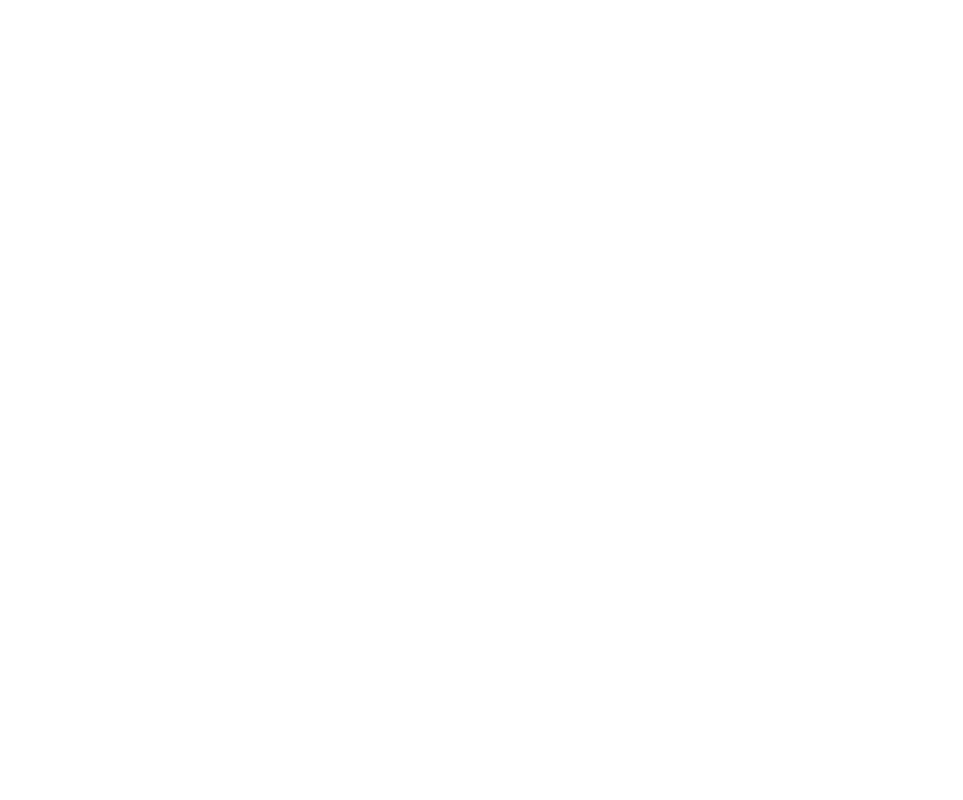
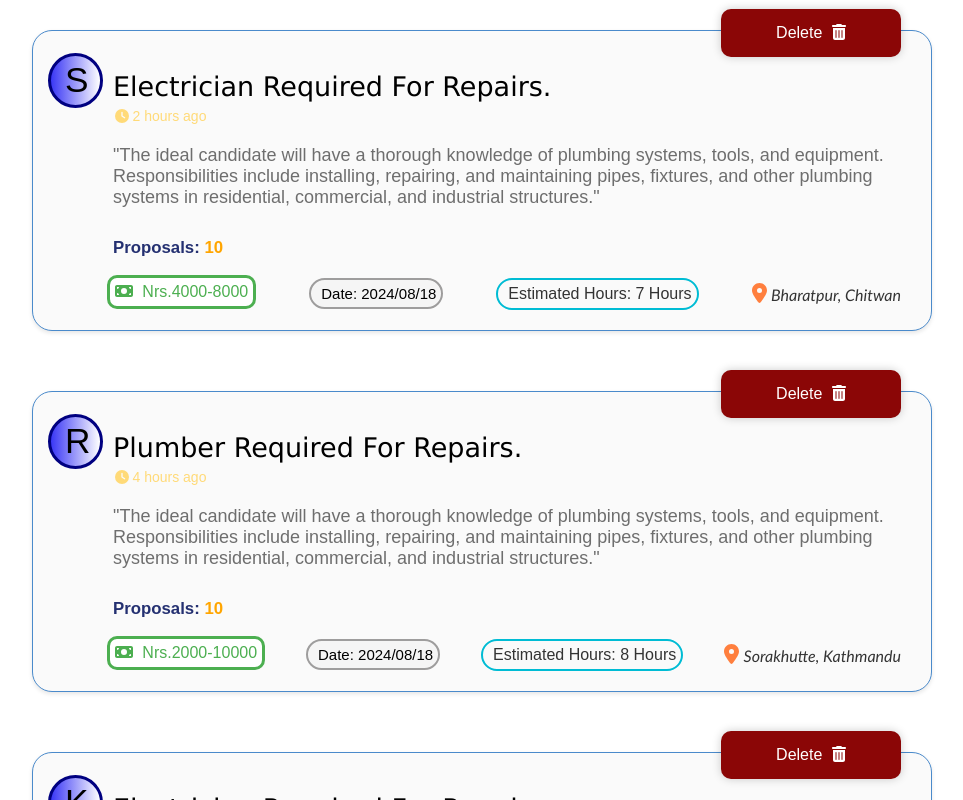
Before and after one commit to raazgupta239/rojgarnepal3, a React (Vite) app: page /alljobpost in a window 1280 px wide. Before the commit this address had no page. Shown: the top 800 px of the page, without its empty margins (158-1121 px from the left). Built offline with nearby package versions, Linux system fonts and the light colour scheme; a small style sheet from the web is missing; the HTML template or start-up script is replaced by a standard one.

Commit message:
AllJobPosts.jsx added

```diff
--- a/src/App.jsx
+++ b/src/App.jsx
@@ -30,6 +30,9 @@
 import AdminJobPosts from "./pages/AdminJobPosts.jsx";
 import AdminBookings from "./pages/AdminBookings.jsx";
 import AdminVerifyUser from "./pages/AdminVerifyUser.jsx";
+
+import AllJobPosts from "./component/AllJobPosts.jsx";
+
 
 
 
@@ -73,6 +76,11 @@
         <Route path="/verifyUser" element={<AdminVerifyUser/>} />
         <Route path="/circle" element={<Circlecheck />} />
 
+
+
+        <Route path="/alljobpost" element={<AllJobPosts />} />
+
+
       </Routes>
 
     </BrowserRouter>
--- /dev/null
+++ b/src/component/AllJobPosts.jsx
@@ -0,0 +1,167 @@
+import React, { useState } from 'react';
+import './../css/componentCss/FSuggestedJobs.css';
+import { FontAwesomeIcon } from '@fortawesome/react-fontawesome';
+import { faLongArrowAltDown, faTrashCan } from '@fortawesome/free-solid-svg-icons';
+import { faMoneyBill } from '@fortawesome/free-solid-svg-icons';
+import { faClock } from '@fortawesome/free-solid-svg-icons';
+import { faLocationDot } from '@fortawesome/free-solid-svg-icons';
+
+function AllJobPosts() {
+  const jobs = [
+    {
+      id: 1,
+      clientName: 'Samikshya',
+      title: 'Electrician Required For Repairs.',
+      location: 'Bharatpur, Chitwan',
+      time: '2 hours ago',
+      payment: '4000-8000',
+      jobDescription: 'The ideal candidate will have a thorough knowledge of plumbing systems, tools, and equipment. Responsibilities include installing, repairing, and maintaining pipes, fixtures, and other plumbing systems in residential, commercial, and industrial structures.',
+      proposals: '10',
+      date: '2024/08/18',
+      estimatedHours: '7 Hours'
+    },
+    {
+      id: 2,
+      clientName: 'Ravi',
+      title: 'Plumber Required For Repairs.',
+      location: 'Sorakhutte, Kathmandu',
+      time: '4 hours ago',
+      payment: '2000-10000',
+      jobDescription: 'The ideal candidate will have a thorough knowledge of plumbing systems, tools, and equipment. Responsibilities include installing, repairing, and maintaining pipes, fixtures, and other plumbing systems in residential, commercial, and industrial structures.',
+      proposals: '10',
+      date: '2024/08/18',
+      estimatedHours: '8 Hours'
+    },
+    {
+      id: 3,
+      clientName: 'Kritik',
+      title: 'Electrician Required For Repairs.',
+      location: 'NewBaneswor, Kathmandu',
+      time: '6 hours ago',
+      payment: '1200 - 2200',
+      jobDescription: 'The ideal candidate will have a thorough knowledge of plumbing systems, tools, and equipment. Responsibilities include installing, repairing, and maintaining pipes, fixtures, and other plumbing systems in residential, commercial, and industrial structures.',
+      proposals: '10',
+      date: '2024/06/25',
+      estimatedHours: '2 Hours'
+    },
+    {
+      id: 4,
+      clientName: 'Prashansa',
+      title: 'Electrician Required For Repairs.',
+      location: 'Thapathali, Kathmandu',
+      time: '8 hours ago',
+      payment: '1500-6000',
+      jobDescription: 'The ideal candidate will have a thorough knowledge of plumbing systems, tools, and equipment. Responsibilities include installing, repairing, and maintaining pipes, fixtures, and other plumbing systems in residential, commercial, and industrial structures.',
+      proposals: '10',
+      date: '2024/08/18',
+      estimatedHours: '5 Hours'
+    },
+    {
+      id: 5,
+      clientName: 'Yogesh',
+      title: 'Electrician Required For Repairs.',
+      location: 'Tripureshwor, Kathmandu',
+      time: '8 hours ago',
+      payment: '8000-10000',
+      jobDescription: 'The ideal candidate will have a thorough knowledge of plumbing systems, tools, and equipment. Responsibilities include installing, repairing, and maintaining pipes, fixtures, and other plumbing systems in residential, commercial, and industrial structures.',
+      proposals: '40',
+      date: '2024/08/18',
+      estimatedHours: '9 Hours'
+    },
+    {
+      id: 6,
+      clientName: 'Himal',
+      title: 'Electrician Required For Repairs.',
+      location: 'Dallas, USA',
+      time: '12 hours ago',
+      payment: '7000-9000',
+      jobDescription: 'The ideal candidate will have a thorough knowledge of plumbing systems, tools, and equipment. Responsibilities include installing, repairing, and maintaining pipes, fixtures, and other plumbing systems in residential, commercial, and industrial structures.',
+      proposals: '50',
+      date: '2024/07/18',
+      estimatedHours: '14 Hours'
+    }
+  ];
+
+  const [currentPage, setCurrentPage] = useState(1);
+  const [jobToDelete, setJobToDelete] = useState(null);
+  const [deleteReason, setDeleteReason] = useState('');
+  const jobsPerPage = 4;
+
+  const jobsWithFirstLetter = jobs.map(job => ({
+    ...job,
+    clientNameFirstLetter: job.clientName.charAt(0),
+  }));
+
+  const indexOfLastJob = currentPage * jobsPerPage;
+  const indexOfFirstJob = indexOfLastJob - jobsPerPage;
+  const currentJobs = jobsWithFirstLetter.slice(indexOfFirstJob, indexOfLastJob);
+
+  const pageNumbers = [];
+  for (let i = 1; i <= Math.ceil(jobs.length / jobsPerPage); i++) {
+    pageNumbers.push(i);
+  }
+
+  const paginate = (pageNumber) => setCurrentPage(pageNumber);
+
+  const handleDeleteClick = (jobId) => {
+    setJobToDelete(jobId);
+  };
+
+  const handleReasonChange = (e) => {
+    setDeleteReason(e.target.value);
+  };
+
+  const handleDeleteConfirm = () => {
+    // Here you can handle the deletion logic and the reason
+    console.log('Job ID:', jobToDelete, 'Reason:', deleteReason);
+    setJobToDelete(null);
+    setDeleteReason('');
+    // Remove the job from the list or update the state accordingly
+  };
+
+  return (
+    <div className="reasontodelete">
+
+
+      {jobToDelete ? (
+        <div className="delete-form">
+          <h3>Reason for deleting the job:</h3>
+          <textarea value={deleteReason} onChange={handleReasonChange} placeholder="Type your reason here..."></textarea>
+          <button onClick={handleDeleteConfirm}>Confirm Delete</button>
+          <button onClick={() => setJobToDelete(null)}>Cancel</button>
+        </div>
+      ) : (
+        <div className="jobs">
+          {currentJobs.map(job => (
+            <div className="job-card" key={job.id}>
+              <span className='client-initials'>{job.clientNameFirstLetter}</span>
+              <button className="delete-btn" onClick={() => handleDeleteClick(job.id)}>Delete<span className='trashcan'><FontAwesomeIcon icon={faTrashCan} /></span></button>
+              <div className="jobpost-details">
+                <h3 className='jobpost-title'>{job.title}</h3> <span className="time"><FontAwesomeIcon icon={faClock} /> {job.time}</span>
+                <br /><p className="job-description">"{job.jobDescription}"</p>
+                <p className="proposals"><span className='proposal-label'>Proposals:</span>  <span className='proposal-no'>{job.proposals}</span> </p>
+                <div className='pdel'>
+                  <p className="payment"><FontAwesomeIcon icon={faMoneyBill} />&nbsp;&nbsp;Nrs.{job.payment}</p>
+                  <p className="date">Date: {job.date}</p>
+                  <p className="estimated-hours">Estimated Hours: {job.estimatedHours}</p>
+                  <p className="location" title='View on Map'><FontAwesomeIcon icon={faLocationDot} /> <span className='location-details'>{job.location}</span></p>
+                </div>
+              </div>
+            </div>
+          ))}
+        </div>
+      )}
+      <div className="pagination">
+        <button onClick={() => paginate(currentPage - 1)} disabled={currentPage === 1}>{"<"}</button>
+        {pageNumbers.map(number => (
+          <button key={number} onClick={() => paginate(number)} className={currentPage === number ? 'active' : ''}>
+            {number}
+          </button>
+        ))}
+        <button onClick={() => paginate(currentPage + 1)} disabled={currentPage === pageNumbers.length}>{">"}</button>
+      </div>
+    </div>
+  );
+}
+
+export default AllJobPosts;
--- a/src/css/componentCss/FSuggestedJobs.css
+++ b/src/css/componentCss/FSuggestedJobs.css
@@ -128,6 +128,33 @@
   padding-left: 10px;
   height: fit-content;
 }
+/*alljobs added code for admin*/
+.delete-btn{
+  background-color:rgb(139, 6, 6);
+  color: rgb(255, 255, 255);
+  border:  none;
+  border-radius: 10px;
+  padding: 15px 20px;
+  cursor: pointer;
+  font-size: 16px;
+  width: 20%;
+  position: absolute;
+  margin-top: -2.6rem;
+  top: 20px;
+  right: 30px;
+  box-shadow: 0 0 10px rgba(0, 0, 0, 0.2);
+  transition: all 0.3s ease;
+}
+.delete-btn:hover {
+
+  box-shadow: 0 0 15px rgba(0, 0, 0, 0.4);
+  transform: scale(1.15);
+
+}
+.trashcan{
+  margin-left: 10px;
+}
+/*-------------------------------------------------------------------*/
 
 .time {
   font-size: 14px;
```
